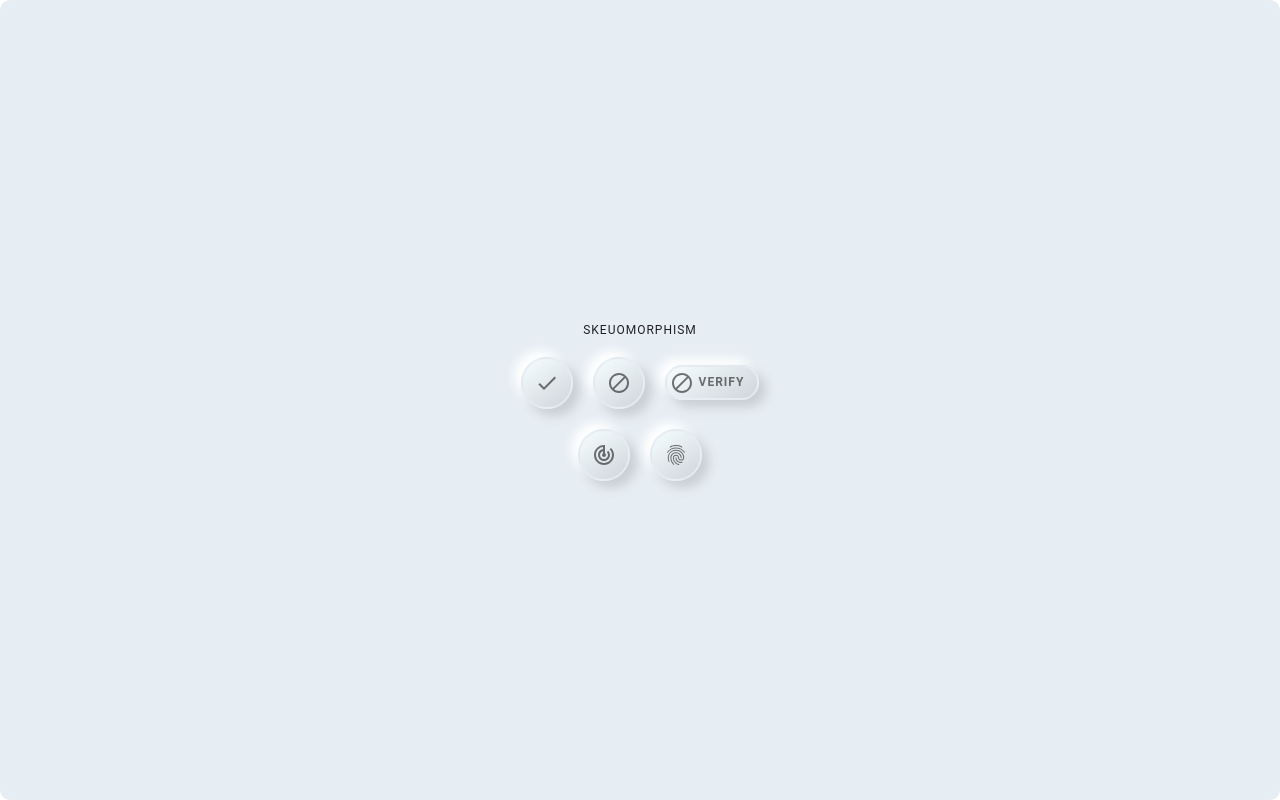
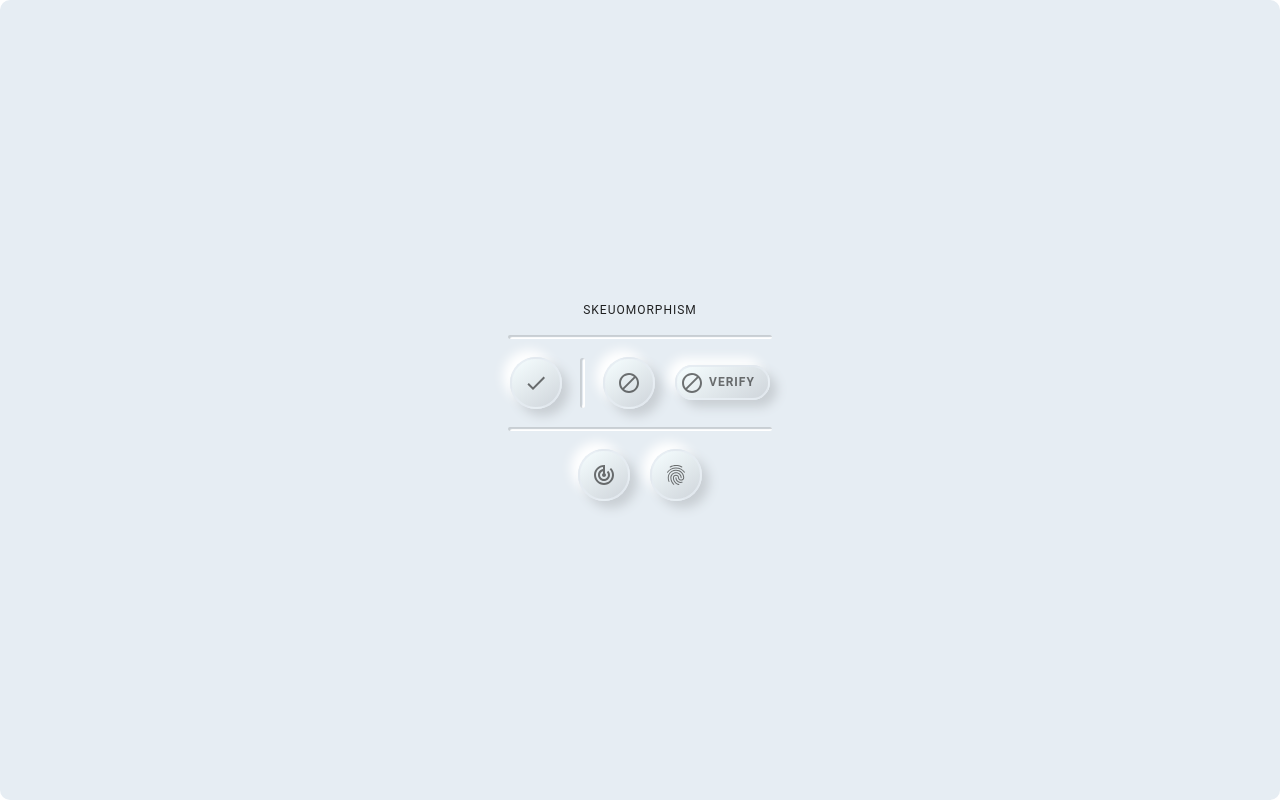
Before and after one commit to Lorenzowy/skeuomorphism-blanc, a React (Create React App) app: page / in a window 1280 px wide. Built offline with nearby package versions, Linux system fonts and the light colour scheme.

Commit message:
dividers

```diff
--- a/src/App.css
+++ b/src/App.css
@@ -37,3 +37,21 @@
     transform: rotate(360deg);
   }
 }
+
+.horizontal-divider {
+  box-shadow: inset 2px 2px 1px #c8ced3, inset -2px -2px 1px #ffffff;
+  width: calc(100% - 16px);
+  height: 4px;
+  border-radius: 5px;
+  margin: 8px;
+}
+
+.vertical-divider {
+  display: inline-block;
+  box-shadow: inset 2px 1px 1px #c8ced3, inset -2px -2px 1px #ffffff;
+  width: 5px;
+  border-radius: 10px;
+  margin: 8px;
+  vertical-align: middle;
+  min-height: 50px;
+}
--- a/src/Components.jsx
+++ b/src/Components.jsx
@@ -27,11 +27,12 @@ class Components extends Component {
         <Typography variant="overline" color="textPrimary">
           Skeuomorphism
         </Typography>
-        <br />
+        <div className="horizontal-divider" />
         <IconButton icon={<CheckIcon />} onClick={this.handleCheck} />
+        <div className="vertical-divider" />
         <IconButton icon={<BlockIcon />} />
         <ExtendedButton icon={<BlockIcon />} label="Verify" />
-        <br />
+        <div className="horizontal-divider" />
         <IconButton icon={<TrackChangesIcon />} />
         <IconButton icon={<FingerprintIcon />} />
         {/* <Fab variant="extended" size="small">
```
